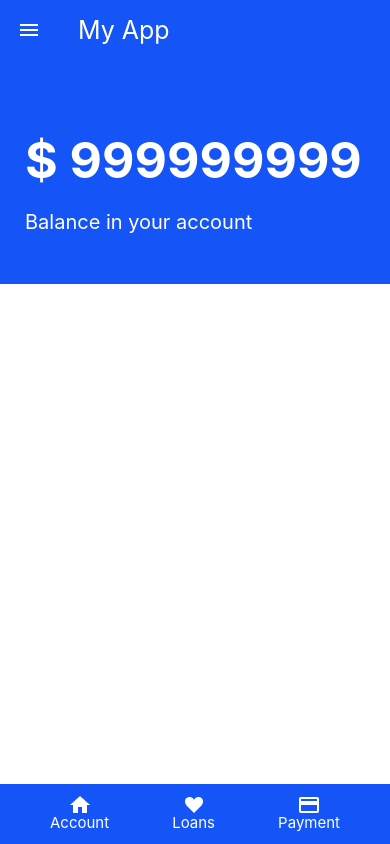
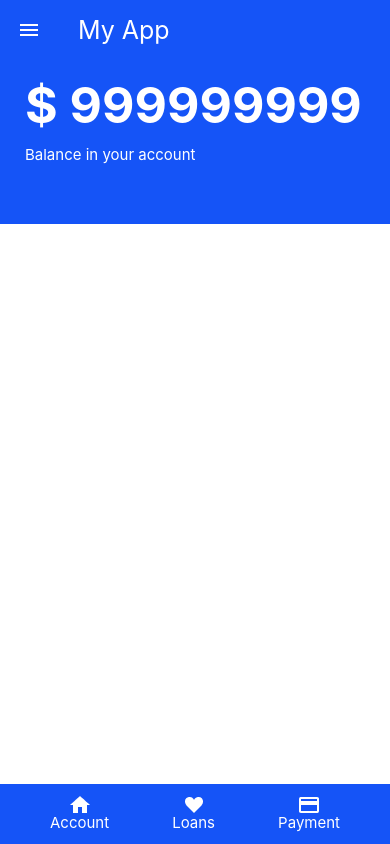
Before and after one commit to svntivgo/e-wallet-front, a React Native app: screen / in a window 390 px wide. Built offline with nearby package versions, Linux system fonts and the light colour scheme.

Commit message:
styles correction

```diff
--- a/src/themes/accountBalance.js
+++ b/src/themes/accountBalance.js
@@ -3,18 +3,19 @@ import { colors } from './colors';
 
 export const accountBalanceHome = StyleSheet.create({
   container: {
-    paddingVertical: 50,
+    paddingTop: 15,
     paddingHorizontal: 25,
+    paddingBottom: 60,
     backgroundColor: colors.blue,
   },
   amount: {
-    marginVertical: 20,
+    color: colors.white,
     fontSize: 50,
     fontWeight: 'bold',
-    color: colors.white,
+    marginBottom: 10,
   },
   text: {
-    fontSize: 20,
     color: colors.white,
+    fontSize: 15,
   },
 });
--- a/src/themes/topMenu.js
+++ b/src/themes/topMenu.js
@@ -3,20 +3,20 @@ import { colors } from './colors';
 
 export const topMenu = StyleSheet.create({
   container: {
-    height: 60,
-    flexDirection: 'row',
-    paddingHorizontal: 20,
     alignItems: 'center',
     backgroundColor: colors.blue,
+    flexDirection: 'row',
+    height: 60,
+    left: 0,
+    paddingHorizontal: 20,
+    right: 0,
     top: 0,
-    left: 0,
-    right: 0,
   },
   icon: {
     marginRight: 40,
   },
   title: {
+    color: colors.white,
     fontSize: 25,
-    color: colors.white,
   },
 });
```
